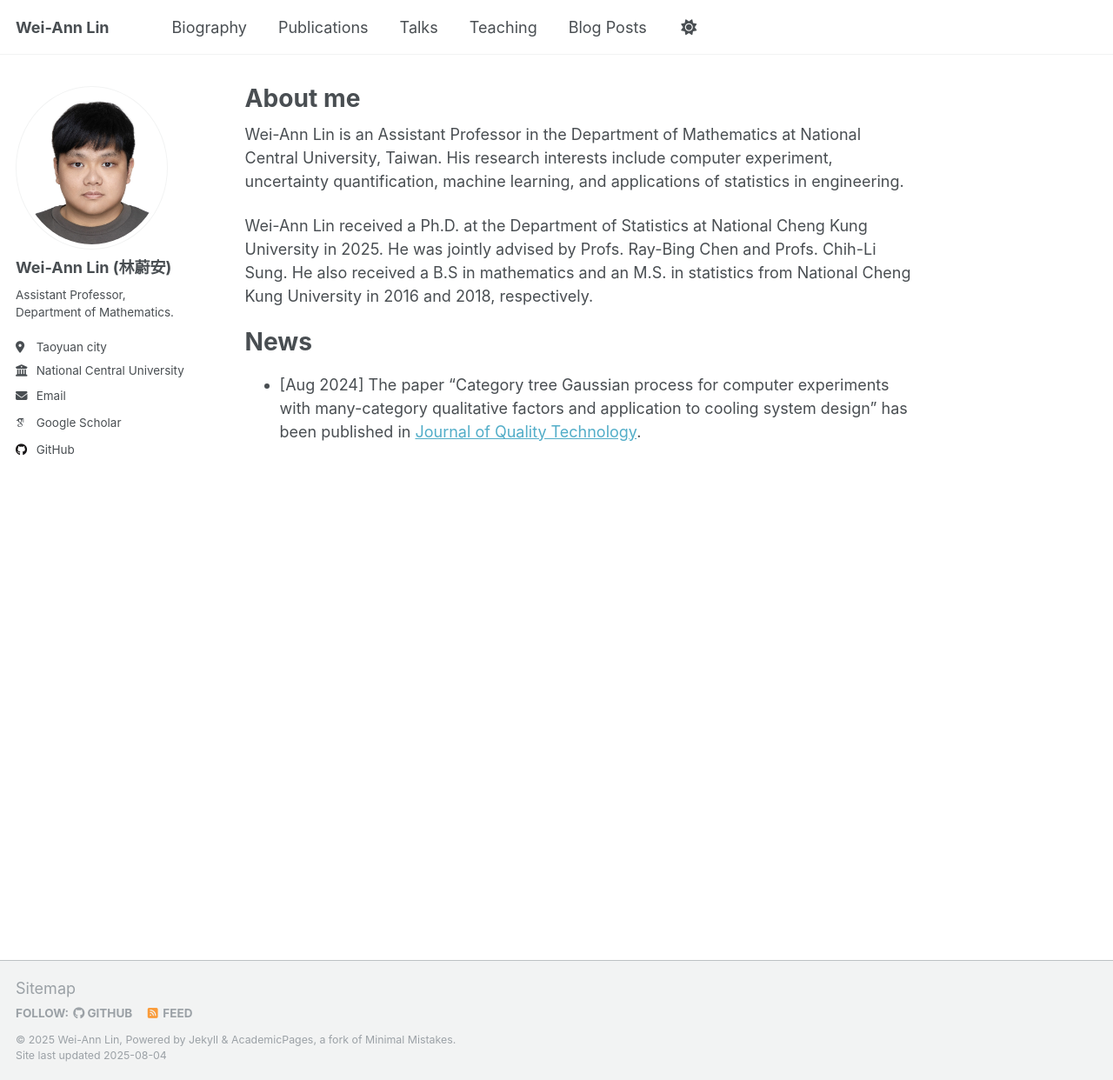
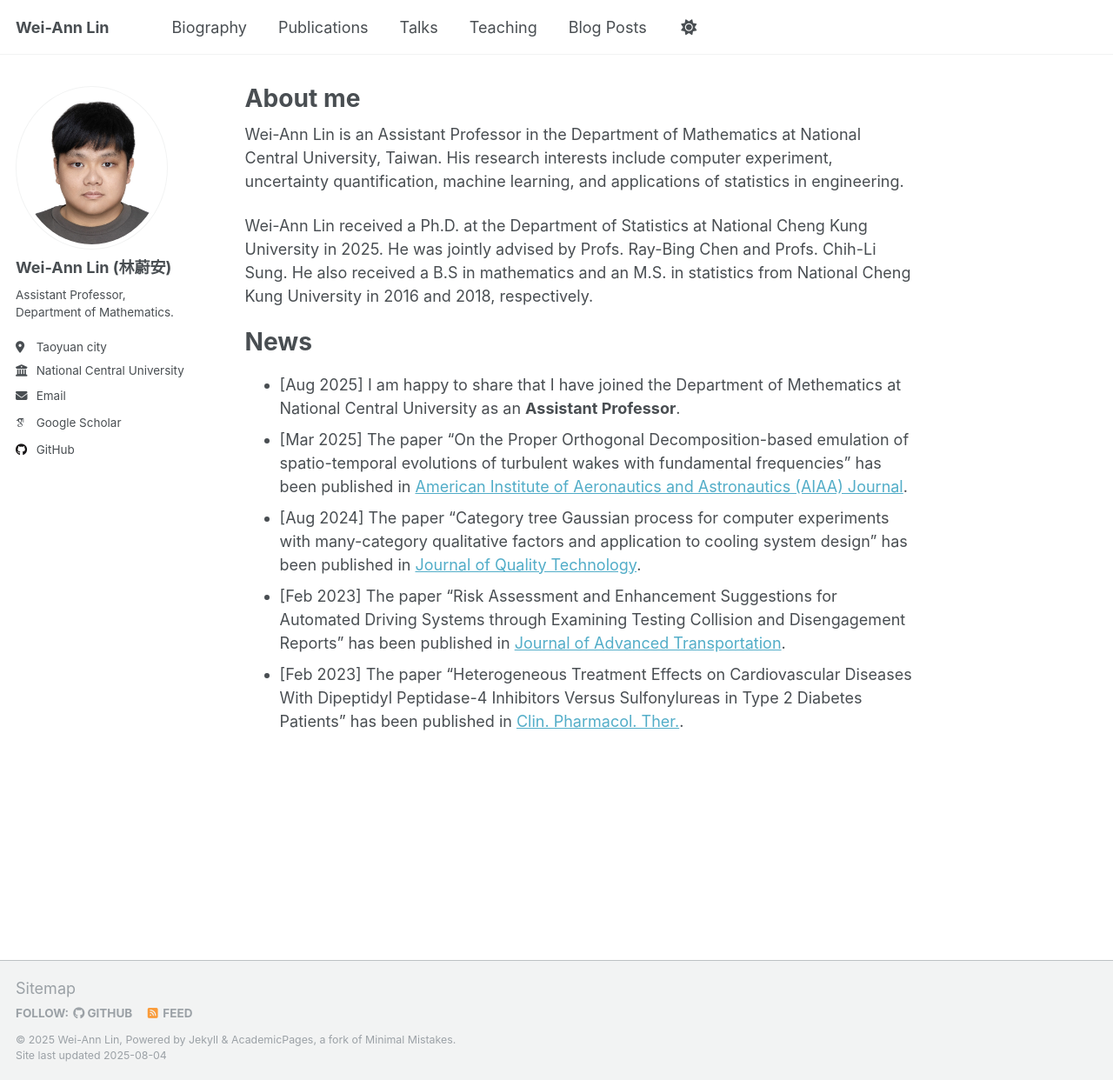
Before and after one commit to weiannlin/weiannlin.github.io, a Jekyll site: the page built from _pages/about.md, in a window 1280 px wide and 1242 px high. Shown: the whole window at 87% size. Built offline with Jekyll 4.4.1, drawn with Linux system fonts in a browser that asks for light colours; some web fonts are replaced.

Commit message:
Update the 'About me' page.

```diff
--- a/_pages/about.md
+++ b/_pages/about.md
@@ -16,4 +16,8 @@ Wei-Ann Lin received a Ph.D. at the Department of Statistics at National Cheng K
 
 News
 ======
+- [Aug 2025] I am happy to share that I have joined the Department of Methematics at National Central University as an **Assistant Professor**.
+- [Mar 2025] The paper "On the Proper Orthogonal Decomposition-based emulation of spatio-temporal evolutions of turbulent wakes with fundamental frequencies" has been published in [American Institute of Aeronautics and Astronautics (AIAA) Journal](https://arc.aiaa.org/doi/full/10.2514/1.J064779).
 - [Aug 2024] The paper "Category tree Gaussian process for computer experiments with many-category qualitative factors and application to cooling system design" has been published in [Journal of Quality Technology](https://www.tandfonline.com/doi/full/10.1080/00224065.2024.2359431).
+- [Feb 2023] The paper "Risk Assessment and Enhancement Suggestions for Automated Driving Systems through Examining Testing Collision and Disengagement Reports" has been published in [Journal of Advanced Transportation](https://onlinelibrary.wiley.com/doi/10.1155/2023/3215817).
+- [Feb 2023] The paper "Heterogeneous Treatment Effects on Cardiovascular Diseases With Dipeptidyl Peptidase-4 Inhibitors Versus Sulfonylureas in Type 2 Diabetes Patients" has been published in [Clin. Pharmacol. Ther.](https://ascpt.onlinelibrary.wiley.com/doi/10.1002/cpt.2058).
```
Also changed, not shown: 2 other files.
